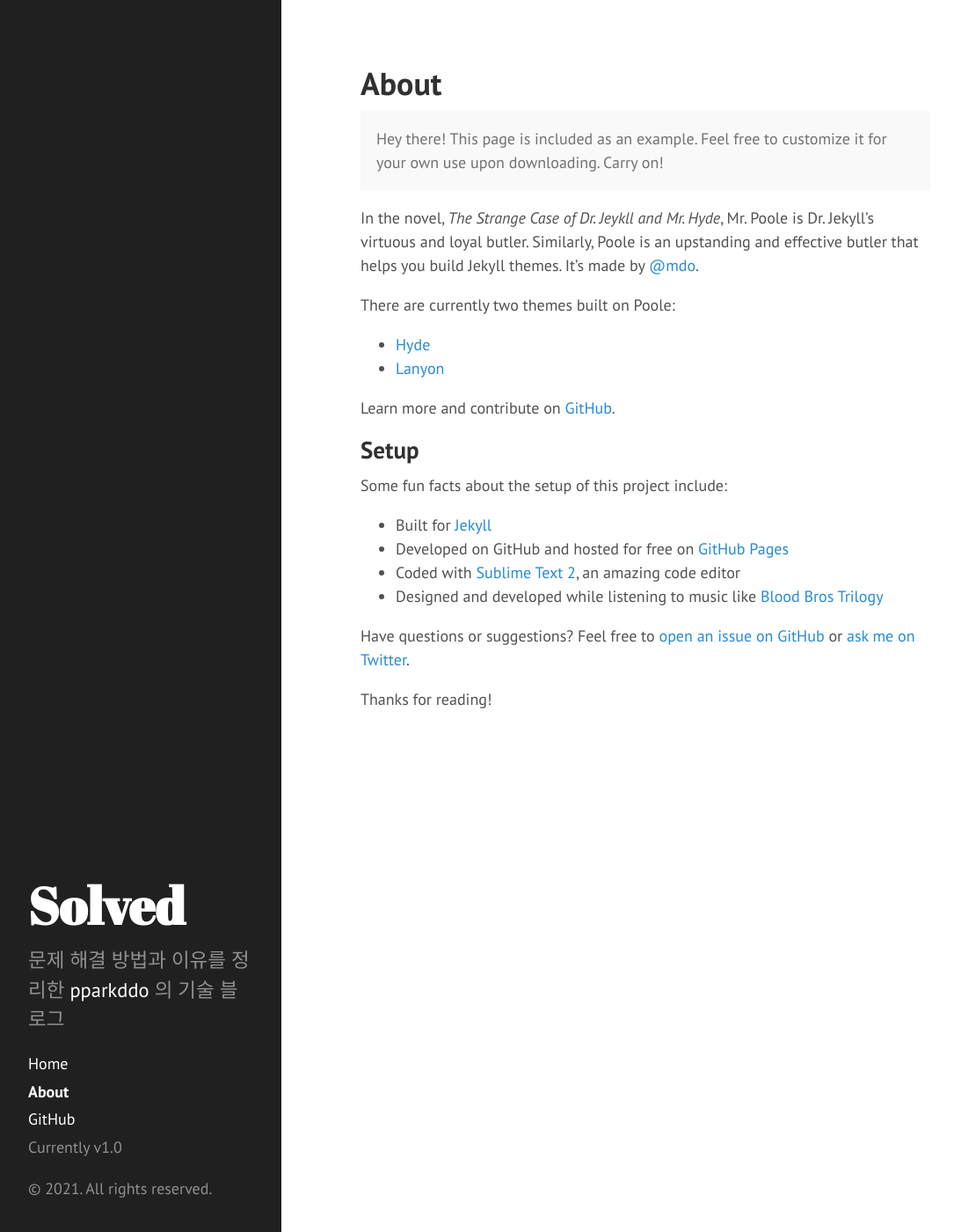
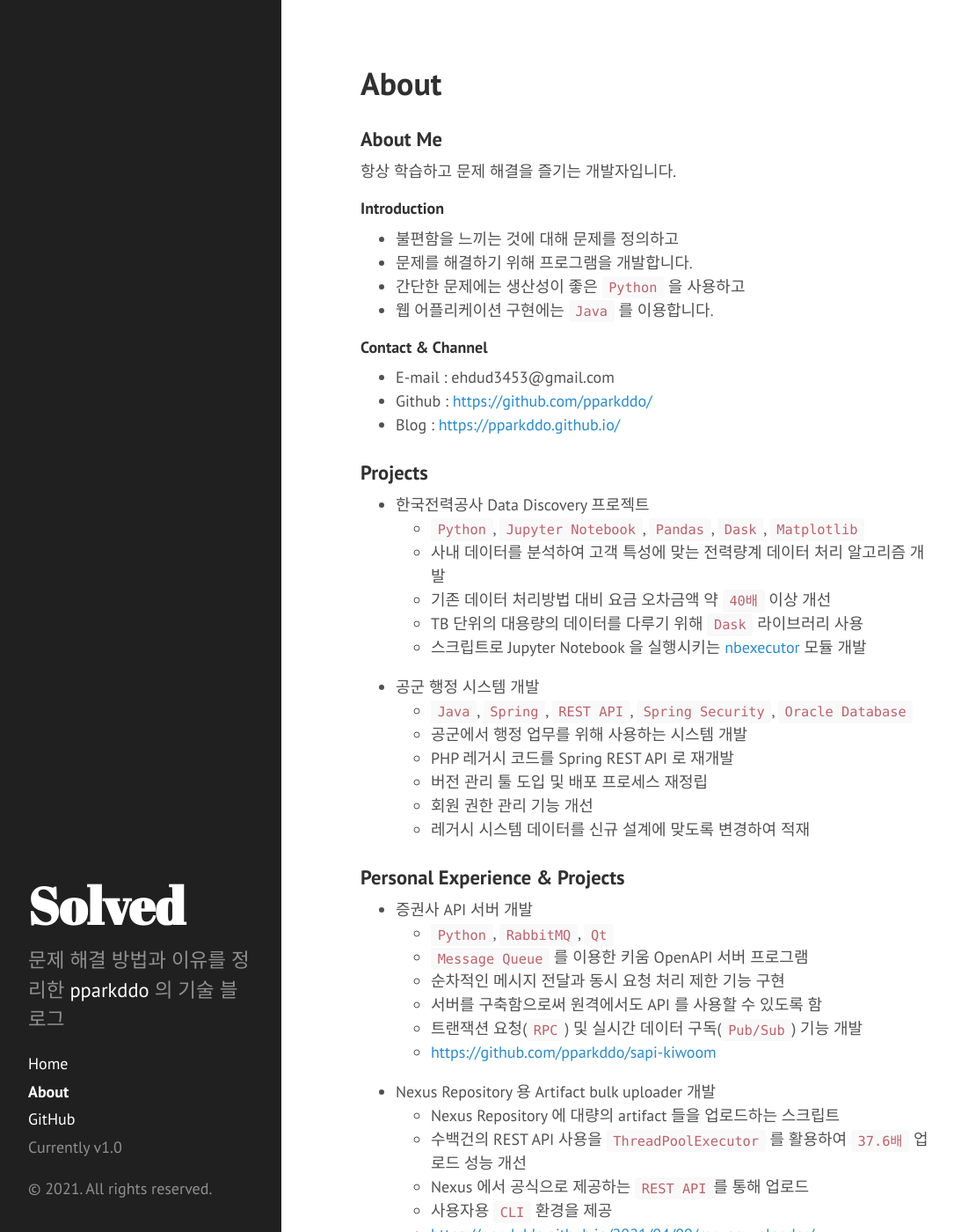
Before and after one commit to pparkddo/pparkddo.github.io, a Jekyll site: the page built from about.md, in a window 1280 px wide and 1400 px high. Shown: the whole window at 88% size, without its empty margins (4-1089 px from the left). Built offline with Jekyll 4.4.1, drawn with Linux system fonts in a browser that asks for light colours; some of the changed text lies outside the part shown.

Commit message:
Doc: Update About

```diff
--- a/about.md
+++ b/about.md
@@ -3,28 +3,74 @@ layout: page
 title: About
 ---
 
-<p class="message">
-  Hey there! This page is included as an example. Feel free to customize it for your own use upon downloading. Carry on!
-</p>
+### About Me
+항상 학습하고 문제 해결을 즐기는 개발자입니다.
 
-In the novel, *The Strange Case of Dr. Jeykll and Mr. Hyde*, Mr. Poole is Dr. Jekyll's virtuous and loyal butler. Similarly, Poole is an upstanding and effective butler that helps you build Jekyll themes. It's made by [@mdo](https://twitter.com/mdo).
+#### Introduction
+- 불편함을 느끼는 것에 대해 문제를 정의하고
+- 문제를 해결하기 위해 프로그램을 개발합니다.
+- 간단한 문제에는 생산성이 좋은 `Python` 을 사용하고
+- 웹 어플리케이션 구현에는 `Java` 를 이용합니다.
 
-There are currently two themes built on Poole:
+#### Contact & Channel
+- E-mail : ehdud3453@gmail.com
+- Github : [https://github.com/pparkddo/](https://github.com/pparkddo/)
+- Blog : [https://pparkddo.github.io/](https://pparkddo.github.io/)
 
-* [Hyde](http://hyde.getpoole.com)
-* [Lanyon](http://lanyon.getpoole.com)
+<!-- ### Skills -->
 
-Learn more and contribute on [GitHub](https://github.com/poole).
+### Projects
+- 한국전력공사 Data Discovery 프로젝트
+  - `Python`, `Jupyter Notebook`, `Pandas`, `Dask`, `Matplotlib`
+  - 사내 데이터를 분석하여 고객 특성에 맞는 전력량계 데이터 처리 알고리즘 개발
+  - 기존 데이터 처리방법 대비 요금 오차금액 약 `40배` 이상 개선
+  - TB 단위의 대용량의 데이터를 다루기 위해 `Dask` 라이브러리 사용
+  - 스크립트로 Jupyter Notebook 을 실행시키는 [nbexecutor](https://github.com/pparkddo/nbexecutor) 모듈 개발
+- 공군 행정 시스템 개발
+  - `Java`, `Spring`, `REST API`, `Spring Security`, `Oracle Database`
+  - 공군에서 행정 업무를 위해 사용하는 시스템 개발
+  - PHP 레거시 코드를 Spring REST API 로 재개발
+  - 버전 관리 툴 도입 및 배포 프로세스 재정립
+  - 회원 권한 관리 기능 개선
+  - 레거시 시스템 데이터를 신규 설계에 맞도록 변경하여 적재
 
-## Setup
+### Personal Experience & Projects
+- 증권사 API 서버 개발
+  - `Python`, `RabbitMQ`, `Qt`
+  - `Message Queue` 를 이용한 키움 OpenAPI 서버 프로그램
+  - 순차적인 메시지 전달과 동시 요청 처리 제한 기능 구현
+  - 서버를 구축함으로써 원격에서도 API 를 사용할 수 있도록 함
+  - 트랜잭션 요청(`RPC`) 및 실시간 데이터 구독(`Pub/Sub`) 기능 개발
+  - [https://github.com/pparkddo/sapi-kiwoom](https://github.com/pparkddo/sapi-kiwoom)
+- Nexus Repository 용 Artifact bulk uploader 개발
+  - Nexus Repository 에 대량의 artifact 들을 업로드하는 스크립트
+  - 수백건의 REST API 사용을 `ThreadPoolExecutor` 를 활용하여 `37.6배` 업로드 성능 개선
+  - Nexus 에서 공식으로 제공하는 `REST API`를 통해 업로드
+  - 사용자용 `CLI` 환경을 제공
+  - [https://pparkddo.github.io/2021/04/09/maven-uploader/](https://pparkddo.github.io/2021/04/09/maven-uploader/)
+  - [https://github.com/pparkddo/maven_uploader](https://github.com/pparkddo/maven_uploader)
+- 사내 데이터분석 나노학위 강사
+  - 사내 직원들을 대상으로 Python 데이터 분석 라이브러리를 강의
+  - `Colab` 에 Github 소스코드를 연동하여 접근성을 향상
+  - [https://pparkddo.github.io/2021/03/23/open-github-in-colab/](https://pparkddo.github.io/2021/03/23/open-github-in-colab/)
+  - [https://github.com/pparkddo/nano-degree](https://github.com/pparkddo/nano-degree)
+- 뉴스 알리미 개발
+  - 주기적으로 뉴스 기사를 `Web Scraping` 하여 특정 제목이 포함되면 메신저로 발송하는 모듈 개발
+  - Messenger, Scraper 및 ArticleContainer 를 커스터마이징 가능하도록 `Interface` 를 정의
+  - [https://github.com/pparkddo/nscrap](https://github.com/pparkddo/nscrap)
 
-Some fun facts about the setup of this project include:
+### Awards
+- 산업통상자원부 사이버보안 경진대회 장관상
+  - 산자부 주관 `CTF` 대회에 회사대표팀(4인 1팀)으로 출전하여 수상
+  - `Apache Access Log` 분석 및 네트워크 패킷 분석 경험
+- 한국전력공사 Data Discovery 페스티벌 최우수상
+  - 한전 데이터분석 경진대회에서 '원격계량장치 누락데이터 추정 모델 개발' 주제로 경연하여 수상
+- 부산광역시 기능경기대회 정보기술분야 금상
+  - `RDBMS`, VBA 및 `Java` 를 활용한 어플리케이션 개발
 
-* Built for [Jekyll](http://jekyllrb.com)
-* Developed on GitHub and hosted for free on [GitHub Pages](https://pages.github.com)
-* Coded with [Sublime Text 2](http://sublimetext.com), an amazing code editor
-* Designed and developed while listening to music like [Blood Bros Trilogy](https://soundcloud.com/maddecent/sets/blood-bros-series)
+### Education
+- 부경대학교 대학원 컴퓨터공학과 ('19.9~)
+- 독학사 정보통신공학부 ('18.3 ~ '19.2)
 
-Have questions or suggestions? Feel free to [open an issue on GitHub](https://github.com/poole/issues/new) or [ask me on Twitter](https://twitter.com/mdo).
-
-Thanks for reading!
+### Certificate
+- 정보처리기사 (`18.5.25)
```
